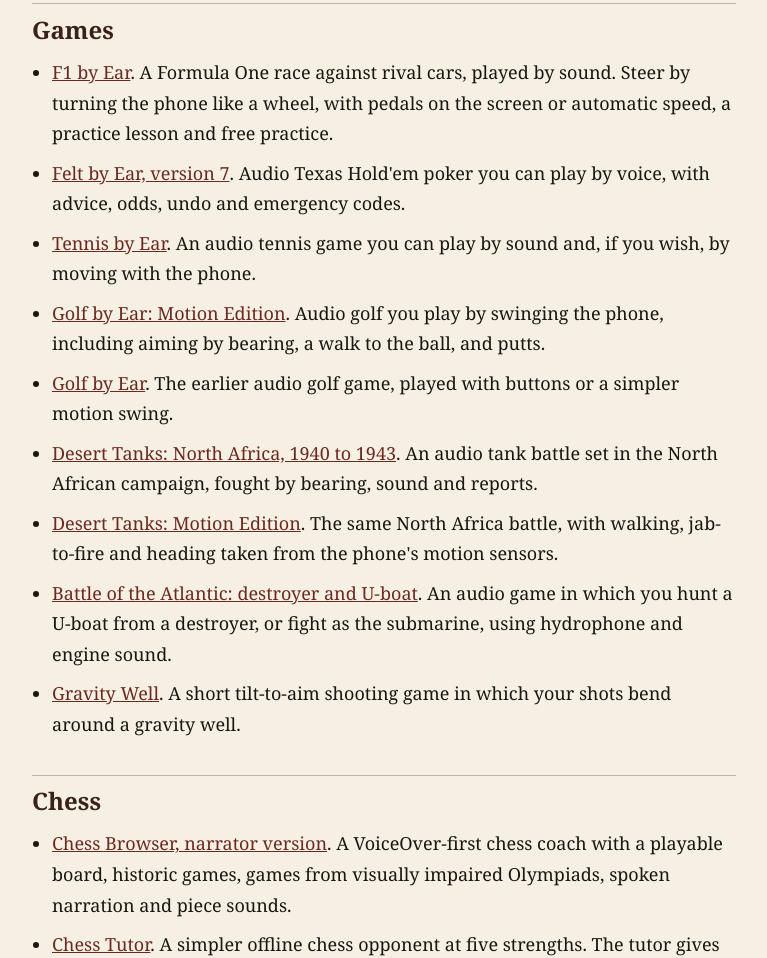
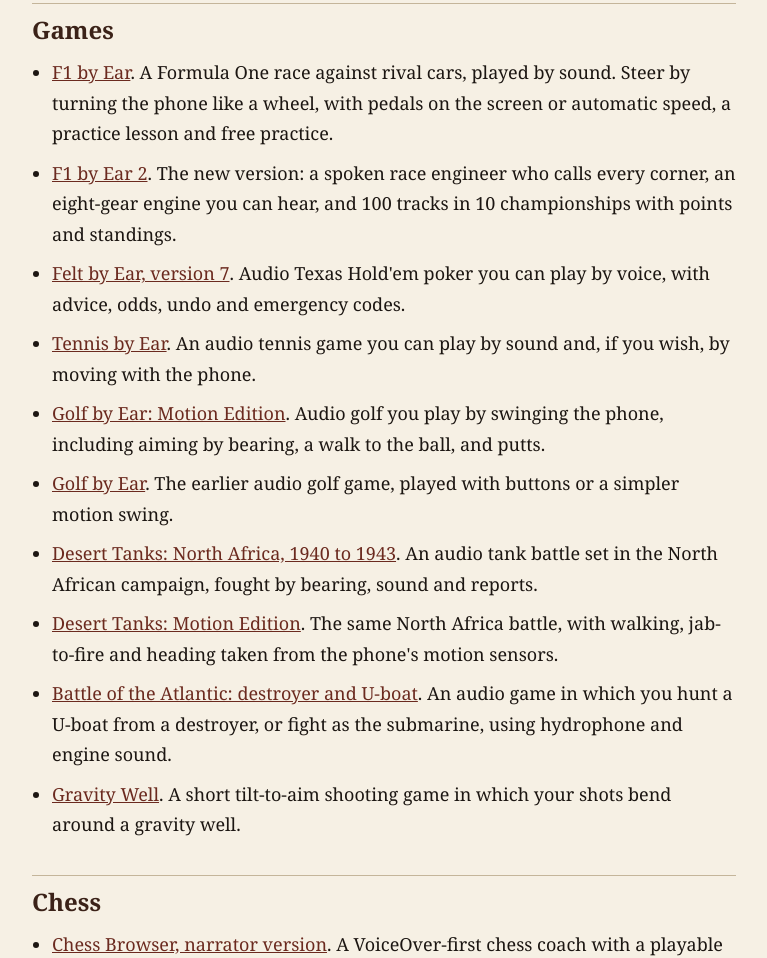
Before and after one commit to ahsantheman55-blip/ahsan-apps, a plain HTML site: page index.html in a window 1280 px wide. Shown: the part 2117-3075 px from the top of the page, without its empty margins (256-1023 px from the left). Drawn offline with Linux system fonts and the light colour scheme.

Commit message:
Add F1 by Ear 2

```diff
--- a/index.html
+++ b/index.html
@@ -65,6 +65,7 @@
   <h2>Games</h2>
   <ul>
     <li><a href="https://ahsantheman55-blip.github.io/f1-by-ear/">F1 by Ear</a>. A Formula One race against rival cars, played by sound. Steer by turning the phone like a wheel, with pedals on the screen or automatic speed, a practice lesson and free practice.</li>
+    <li><a href="https://ahsantheman55-blip.github.io/f1-by-ear-v2/">F1 by Ear 2</a>. The new version: a spoken race engineer who calls every corner, an eight-gear engine you can hear, and 100 tracks in 10 championships with points and standings.</li>
     <li><a href="https://ahsantheman55-blip.github.io/felt-by-ear/">Felt by Ear, version 7</a>. Audio Texas Hold&#x27;em poker you can play by voice, with advice, odds, undo and emergency codes.</li>
     <li><a href="https://ahsantheman55-blip.github.io/tennis-by-ear/">Tennis by Ear</a>. An audio tennis game you can play by sound and, if you wish, by moving with the phone.</li>
     <li><a href="https://ahsantheman55-blip.github.io/golf-by-ear-motion/">Golf by Ear: Motion Edition</a>. Audio golf you play by swinging the phone, including aiming by bearing, a walk to the ball, and putts.</li>
```
